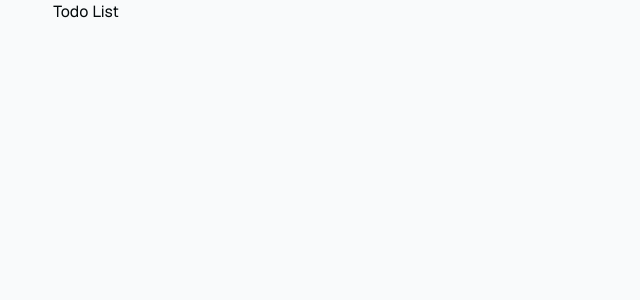
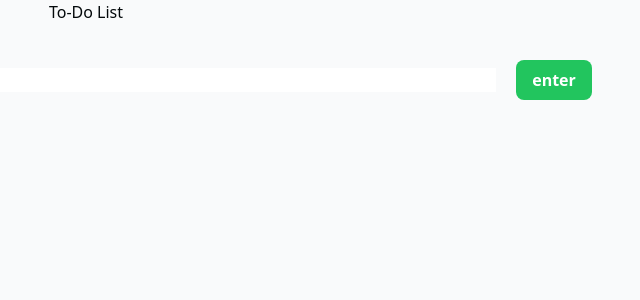
Before and after one commit to MishanGagnon/restaurant, a Next.js app: page /practice in a window 1280 px wide. Shown: the top 300 px of the page, without its empty margins (554-1194 px from the left). Built offline with nearby package versions, Linux system fonts and the light colour scheme.

Commit message:
committing practiuce shit

```diff
--- a/app/layout.tsx
+++ b/app/layout.tsx
@@ -17,11 +17,9 @@ export default function RootLayout({
   children: React.ReactNode;
 }) {
   return (
-    <html lang="en" className={GeistSans.className}>
-      <body className="bg-background text-foreground">
-        <main className="min-h-screen flex flex-col items-center">
+    <html lang="en" className='h-full w-full'>
+      <body className="h-full w-full bg-background text-foreground">
           {children}
-        </main>
       </body>
     </html>
   );
--- /dev/null
+++ b/app/practice/ToDo.tsx
@@ -0,0 +1,15 @@
+'use client'
+
+import { ToDoItem } from "./TodoList"
+
+function ToDo(props : any)
+{
+
+    return <div className="m-3 flex justify-center items-center text-center">
+            <h1> {props.text} </h1>
+            <input type="checkbox" className="m-2"></input>
+            <button className="bg-red-500 hover:bg-red-600 text-white font-bold py-2 px-4 rounded-lg" onClick={()=>(props.delete(props.id))}>delete</button>
+        </div>
+}
+
+export default ToDo
--- a/app/practice/TodoList.tsx
+++ b/app/practice/TodoList.tsx
@@ -1,7 +1,39 @@
 'use client'
+import { useState } from "react";
+import ToDo from "./ToDo";
+
+export interface ToDoItem
+{
+    id : number
+    text : string
+}
+
 
 const TodoList =() => {
-    return <h1>Todo List</h1>
+
+    const [inputText, setinputText] = useState('')
+    const [todoList, settodoList] = useState<ToDoItem[]>([])
+
+    function deleteToDo(id : number)
+    {
+        settodoList(()=>todoList.filter(el=>el.id !== id))
+    }
+
+    function submitToDo()
+    {
+        // Generate unique ID (for demo purposes, replace with actual unique ID generation)
+        const id = Math.floor(Math.random() * 1000);
+        settodoList(prevItems=>[...prevItems,{id, text : inputText}])
+    }
+
+    return (<div className="w-full h-full flex flex-col item-center">
+               <header className="text-center justify-start">To-Do List</header>
+               <div className="text-center p-2 m-2">
+                <input className="w-3/4 text-black" onChange={(e)=>setinputText(e.target.value)}></input>
+                <button className="m-5 bg-green-500 hover:bg-green-600 text-white font-bold py-2 px-4 rounded-lg" onClick={()=>submitToDo()}>enter</button>
+               </div>
+               {todoList.map(value=> <ToDo id = {value.id} text = {value.text} delete = {deleteToDo}/>)}
+            </div>)
 }
 
 export default TodoList
--- a/app/practice/page.tsx
+++ b/app/practice/page.tsx
@@ -5,9 +5,7 @@ import TodoList from './TodoList'
 
 const Page = () => {
     return (
-        <div>
             <TodoList />
-        </div>
     )
 }
 export default Page
```
